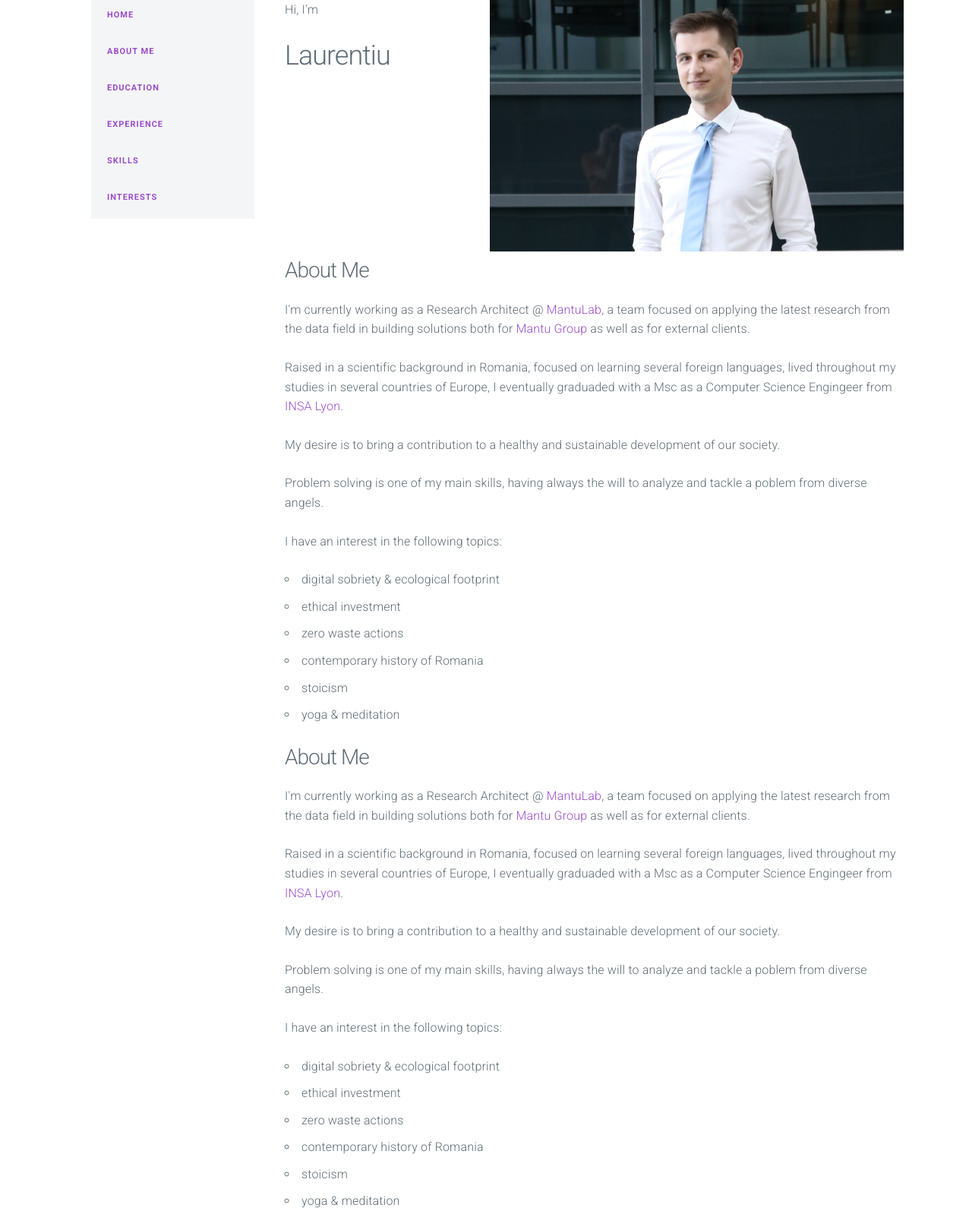
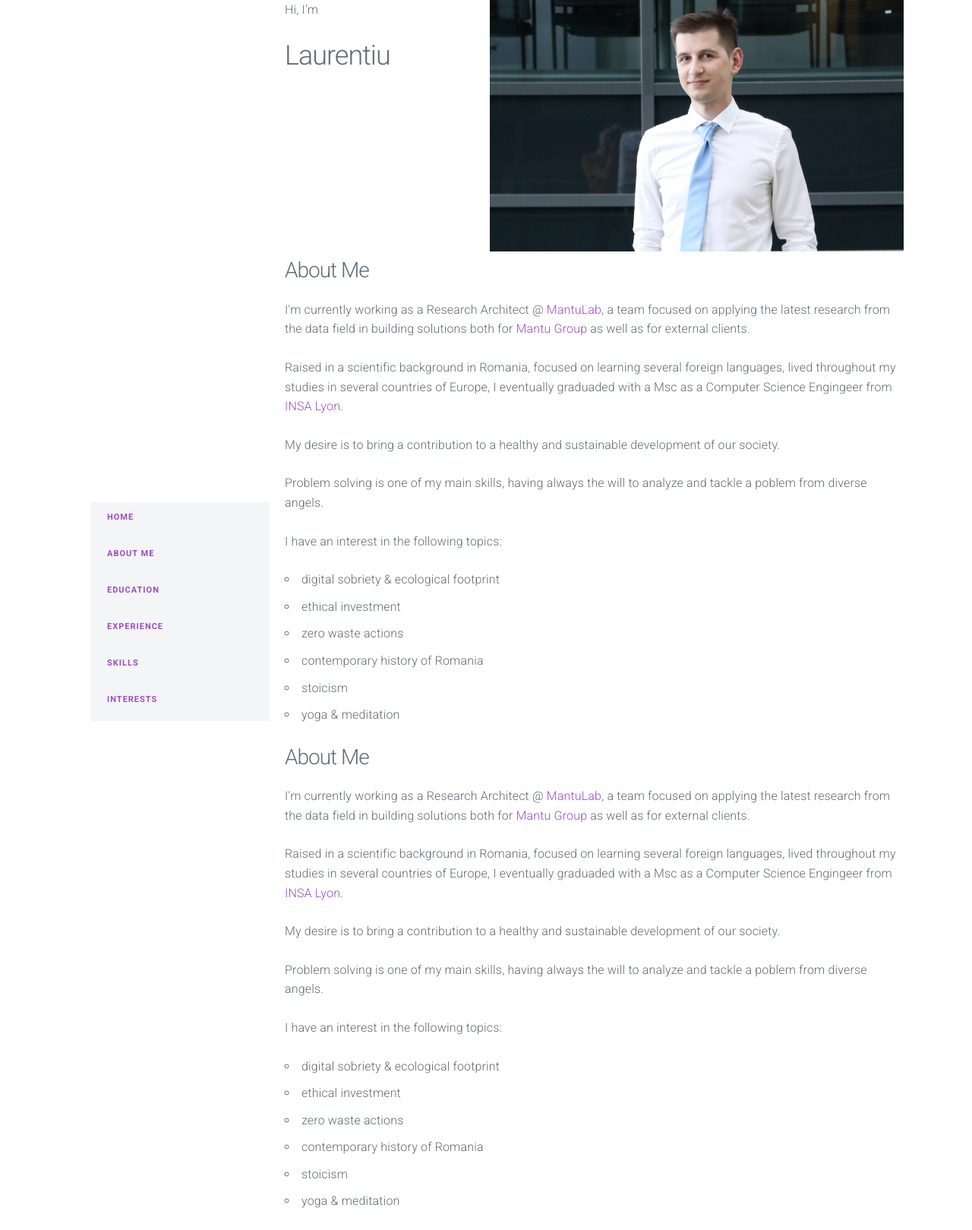
Before and after one commit to lcapatina/personal-website, a Jekyll site: the page built from index.html, in a window 1280 px wide. Shown: the whole page at 76% size. Built offline with Jekyll 4.4.1, drawn with Linux system fonts in a browser that asks for light colours; nearby versions of some CDN libraries.

Commit message:
center nav bar

```diff
--- a/_includes/navigation.html
+++ b/_includes/navigation.html
@@ -1,4 +1,4 @@
-<div class="container">
+<div class="container" id="nav-bar-container">
   <div class="navbar">
     <ul>
       {% for item in site.data.navigation %}
--- a/_layouts/default.html
+++ b/_layouts/default.html
@@ -11,7 +11,7 @@
   <body class="stop-scrolling">
     <div class="container">
       <div class="row" id="fullpage">
-        <div class="column column-25">
+        <div class="column column-25" id="nav-bar-column">
           {% include navigation.html %}
         </div>
         <div class="column" id="container">
--- a/_sass/main.scss
+++ b/_sass/main.scss
@@ -31,8 +31,20 @@
     height: 100vh;
 }
 
+#nav-bar-column {
+    position: relative;
+}
+
+#nav-bar-container {
+    position: absolute;
+  top: 50%;
+  -ms-transform: translateY(-50%);
+  transform: translateY(-50%);
+}
+
 #container {
-    overflow: scroll;
+    overflow-y: auto;
+    position: relative;
 }
 
 .stop-scrolling {
```
